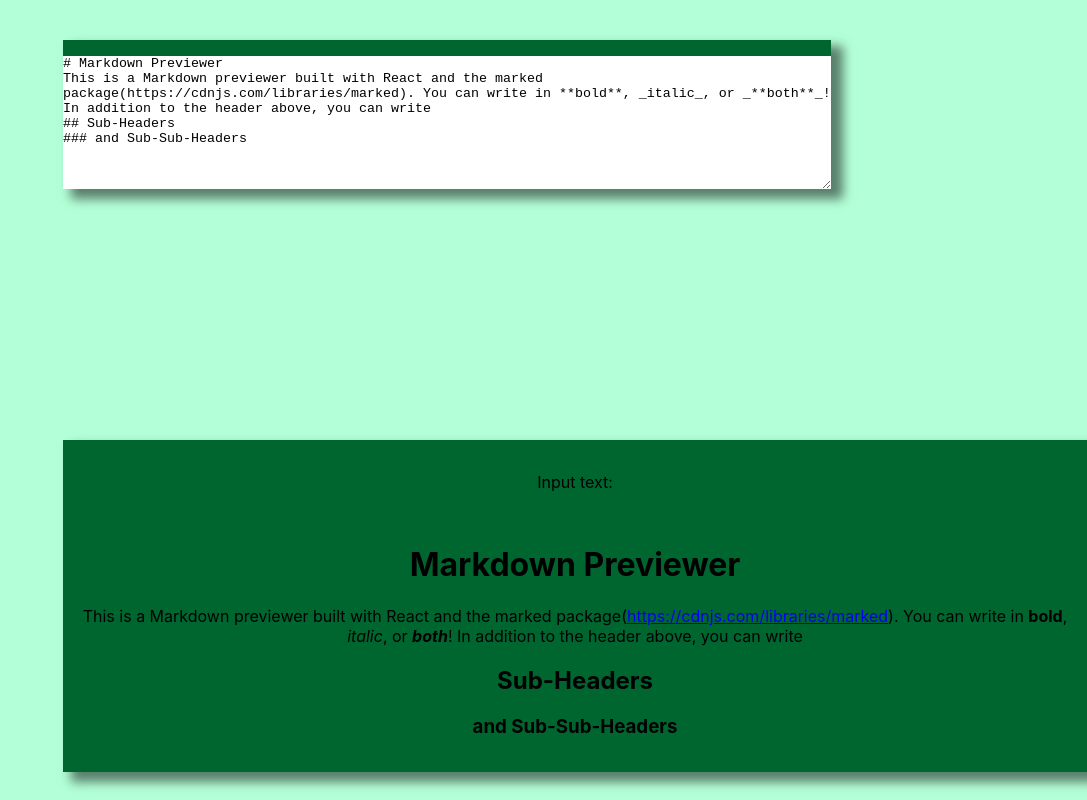
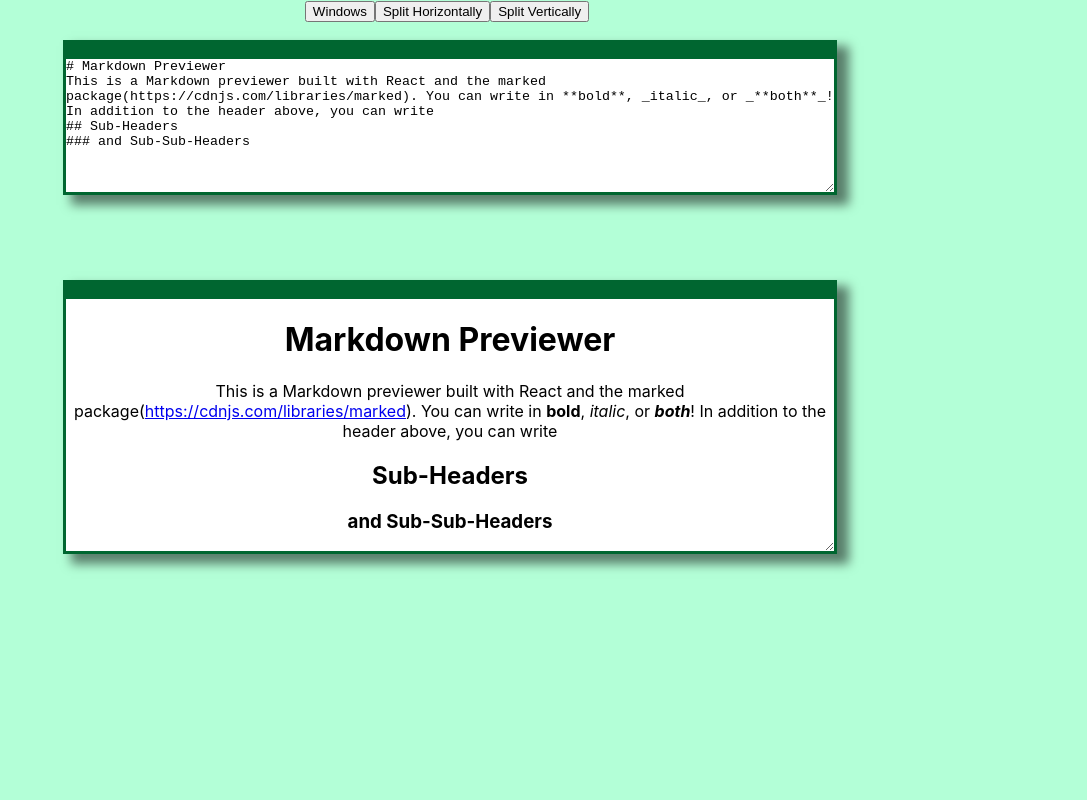
Before and after one commit to pmichel16/React-Markdown, a React (Create React App) app: page / in a window 1280 px wide. Shown: the whole page, without its empty margins (193-1280 px from the left). Built offline with nearby package versions, Linux system fonts and the light colour scheme.

Commit message:
Started adding window splitting functionality

```diff
--- a/package.json
+++ b/package.json
@@ -4,6 +4,7 @@
   "private": true,
   "homepage": "http://pmichel16.github.io/React-Markdown",
   "dependencies": {
+    "classnames": "^2.2.6",
     "marked": "^0.7.0",
     "react": "^16.11.0",
     "react-dom": "^16.11.0",
--- a/src/App.js
+++ b/src/App.js
@@ -1,17 +1,80 @@
 import React from 'react';
 import TextEditor from './TextEditor.js';
+import MarkdownOutput from './MarkdownOutput.js';
+import SizeButtons from './SizeButtons.js';
 import logo from './logo.svg';
 import './App.css';
 
+const origText = '# Markdown Previewer\nThis is a Markdown previewer built with React and the marked package' +
+  '(https://cdnjs.com/libraries/marked). You can ' +
+  'write in **bold**, _italic_, or _**both**_! \nIn addition to the header above, you can write\n## Sub-Headers\n' +
+  '### and Sub-Sub-Headers';
 
+class App extends React.Component {
 
-function App() {
-  return (
-    <div className="App">
-      <TextEditor />
-      { /*<img src={logo} alt="Logo" height="100px" width="100px" /> */ }
-    </div>
-  );
+  constructor(props) {
+    super(props);
+    this.state = {
+      input: origText,
+      window: true,
+      splitH: false,
+      splitV: false
+    };
+    this.updateText = this.updateText.bind(this);
+    this.window = this.window.bind(this);
+    this.splitHoriz = this.splitHoriz.bind(this);
+    this.splitVert = this.splitVert.bind(this);
+  }
+
+  updateText(event) {
+    this.setState({
+      input: event.target.value
+    })
+  }
+
+  window() {
+    this.setState({
+      window: true,
+      splitH: false,
+      splitV: false
+    })
+  }
+  splitHoriz() {
+    this.setState({
+      window: false,
+      splitH: true,
+      splitV: false
+    })
+  }
+  splitVert() {
+    this.setState({
+      window: false,
+      splitH: false,
+      splitV: true
+    })
+  }
+
+  render() {
+    return (
+      <div className="App">
+        <TextEditor
+          input={this.state.input}
+          updateText={this.updateText}
+          window={this.state.window}
+          splitH={this.state.splitH}
+          splitV={this.state.splitV}/>
+        <MarkdownOutput
+          text={this.state.input}
+          window={this.state.window}
+          splitH={this.state.splitH}
+          splitV={this.state.splitV}/>
+        <SizeButtons
+          splitHoriz={this.splitHoriz}
+          splitVert={this.splitVert}/>
+        { /*<img src={logo} alt="Logo" height="100px" width="100px" /> */}
+      </div>
+    );
+  }
 }
 
 export default App;
--- a/src/MarkdownOutput.js
+++ b/src/MarkdownOutput.js
@@ -2,25 +2,36 @@
 import marked from 'marked';
 import { dragElement } from './dragElement.js'
 import './Text.css';
+import classNames from 'classnames';
 
 class MarkdownOutput extends React.Component {
   constructor(props) {
     super(props);
     this.markdownText = this.markdownText.bind(this);
   }
+
   markdownText() {
-    const markedText = marked(this.props.text, { sanitize: true });
+    const markedText = marked(this.props.text);
     return { __html: markedText };
   }
+
   componentDidMount() {
-    dragElement(document.getElementById("output-header"), document.getElementById("output-container"));
+    //Make the element draggable if it is in window form
+    if (this.props.window) {
+      dragElement(document.getElementById("output-header"), document.getElementById("output-container"));
+    }
   }
   render() {
+    var splitClass = classNames({
+      'split-horiz-output': this.props.splitH,
+      'split-vert-output': this.props.splitV
+    });
     return (
-      <div id="output-container" className="container">
+      <div id="output-container" className={"container output-container " + splitClass}>
         <div id="output-header" className="header"></div>
-        <p>Input text:</p>
-        <p dangerouslySetInnerHTML={this.markdownText()}></p>
+        <div className={"output " + splitClass}>
+          <p dangerouslySetInnerHTML={this.markdownText()}></p>
+        </div>
       </div>
     )
   }
--- /dev/null
+++ b/src/SizeButtons.js
@@ -0,0 +1,19 @@
+import React from 'react';
+import './sizeButtons.css'
+
+class SizeButtons extends React.Component {
+  constructor(props) {
+    super(props);
+  }
+  render() {
+    return (
+      <div id="buttons-container">
+        <button>Windows</button>
+        <button onClick={this.props.splitHoriz}>Split Horizontally</button>
+        <button onClick={this.props.splitVert}>Split Vertically</button>
+      </div>
+    )
+  }
+}
+
+export default SizeButtons;
--- a/src/Text.css
+++ b/src/Text.css
@@ -7,27 +7,64 @@
   z-index: 9;
   resize: both;
   box-shadow: 10px 8px 10px 2px rgba(0,0,0,0.5);
+  border: 3px solid #006630;
 }
 
-#editor-container {
+.editor-container {
   top: 5%;
 }
 
-#output-container {
-  top: 55%;
+.output-container {
+  top: 35%;
 }
 
 .header {
-  padding-top: 1em;
+  height: 1em;
   background-color: #006630;
   width: 100%;
   cursor: move;
   z-index: 10;
 }
 
-#editor {
+.editor {
   height: 10em;
   width: 60vw;
   padding: 0;
   border: 0;
+  min-width: 7em;
 }
+
+.output {
+  background-color: white;
+  width: 60vw;
+  resize: both;
+  overflow: auto;
+}
+
+.split-horiz-editor {
+  height: 47.5vh;
+  left: 0;
+  top: 5%;
+  width: 100%;
+}
+
+.split-horiz-output {
+  height: 47.5vh;
+  left: 0;
+  width: 100%;
+  top: 52.5%;
+}
+
+.split-vert-editor {
+  height: 95vh;
+  width: 50vw;
+  left: 0;
+  top: 5%;
+}
+
+.split-vert-output {
+  height: 95vh;
+  width: 50vw;
+  left: 50%;
+  top: 5%;
+}
--- a/src/TextEditor.js
+++ b/src/TextEditor.js
@@ -1,41 +1,29 @@
 import React from 'react';
-import MarkdownOutput from './MarkdownOutput.js'
-import { dragElement } from './dragElement.js'
-import './Text.css'
-
-
-const origText = '# Markdown Previewer\nThis is a Markdown previewer built with React and the marked package' +
-  '(https://cdnjs.com/libraries/marked). You can ' +
-  'write in **bold**, _italic_, or _**both**_! \nIn addition to the header above, you can write\n## Sub-Headers\n' +
-  '### and Sub-Sub-Headers'
+import { dragElement } from './dragElement.js';
+import './Text.css';
+import classNames from 'classnames';
 
 class TextEditor extends React.Component {
   constructor(props) {
     super(props);
-    this.state = {
-      input: origText
-    };
-    this.updateText = this.updateText.bind(this);
-  }
-  updateText(event) {
-    this.setState({
-      input: event.target.value
-    })
   }
 
-  //Make the editor draggable.
   componentDidMount() {
-    dragElement(document.getElementById("editor-header"), document.getElementById("editor-container"));
+    //Make the editor draggable if it is in window form.
+    if (this.props.window) {
+      dragElement(document.getElementById("editor-header"), document.getElementById("editor-container"));
+    }
   }
 
   render() {
+    var splitClass = classNames({
+      'split-horiz-editor': this.props.splitH,
+      'split-vert-editor': this.props.splitV
+    });
     return (
-      <div>
-        <div id="editor-container" className="container">
-          <div id="editor-header" className="header"></div>
-          <textarea id="editor" value={this.state.input} onChange={this.updateText}></textarea>
-        </div>
-        <MarkdownOutput text={this.state.input} />
+      <div id="editor-container" className={"container editor-container " + splitClass}>
+        <div id="editor-header" className="header"></div>
+        <textarea value={this.props.input} onChange={this.props.updateText} className={"editor " + splitClass}></textarea>
       </div>
     );
   }
```
Also changed, not shown: src/sizeButtons.css (added), 1 other file (tests, documents, lock files or other folders).
